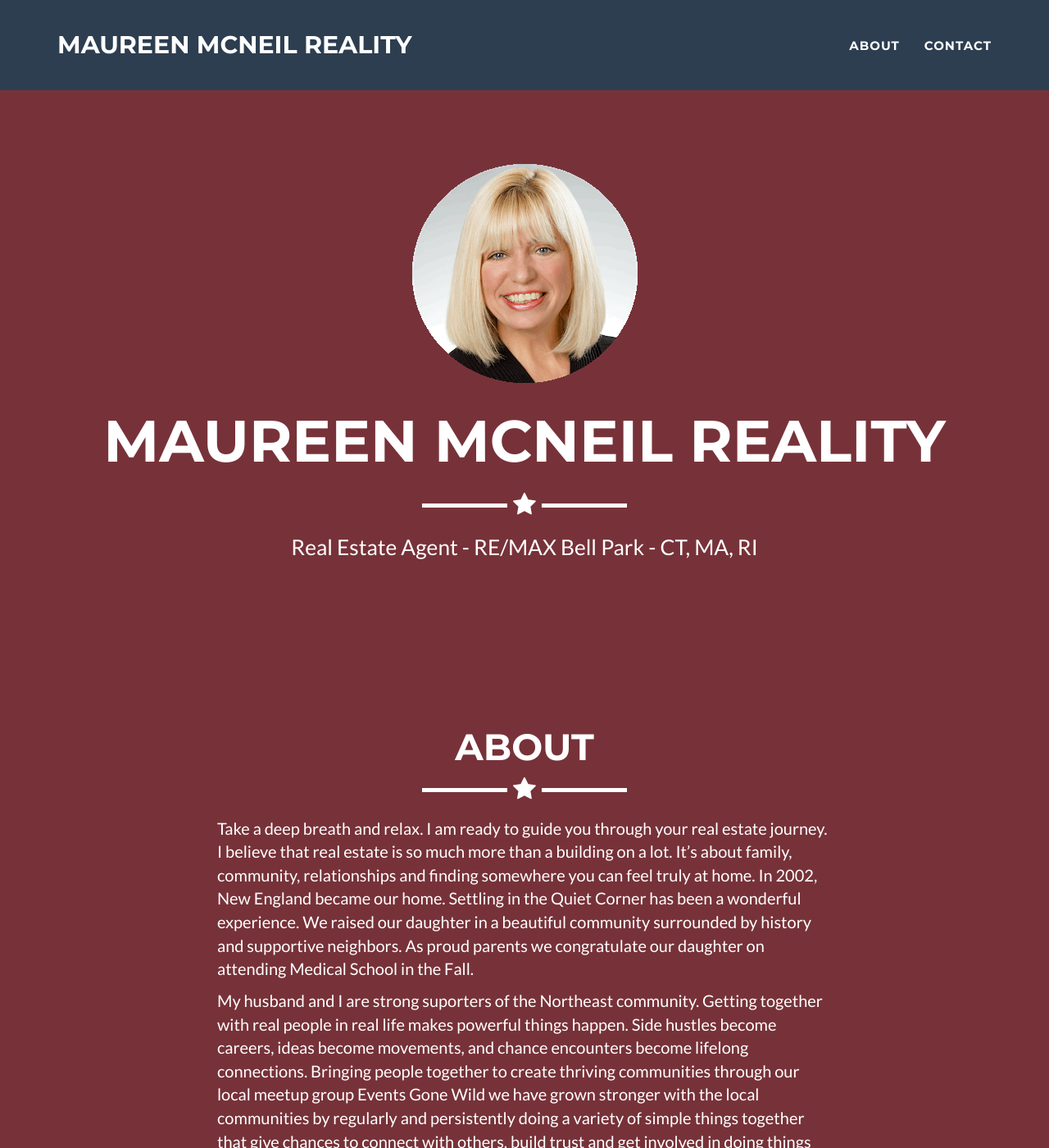
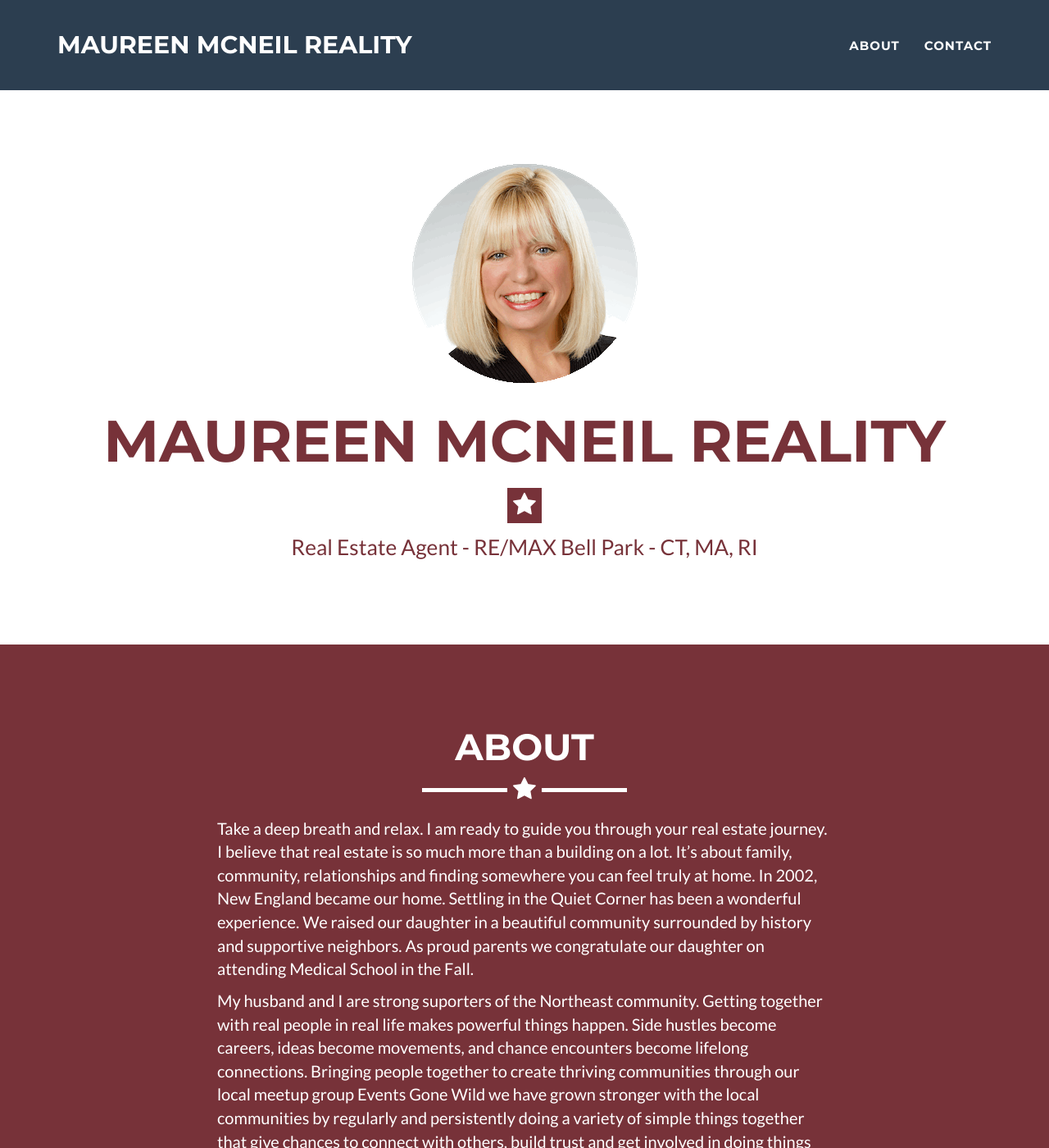
Before and after one commit to maureenmcneilreality/maureenmcneilreality, a Jekyll site: the page built from index.html, in a window 1280 px wide and 1400 px high. Shown: the whole window at 82% size. Built offline with Jekyll 4.4.1, drawn with Linux system fonts in a browser that asks for light colours.

Commit message:
Update main.css

```diff
--- a/_includes/css/main.css
+++ b/_includes/css/main.css
@@ -82,8 +82,8 @@ hr.star-primary:after {
 
 header {
     text-align: center;
-    color: #fff;
-    background: #{{ site.color.primary }};
+    color: #773239;
+    background: #fff;
 }
 
 header .container {
```
